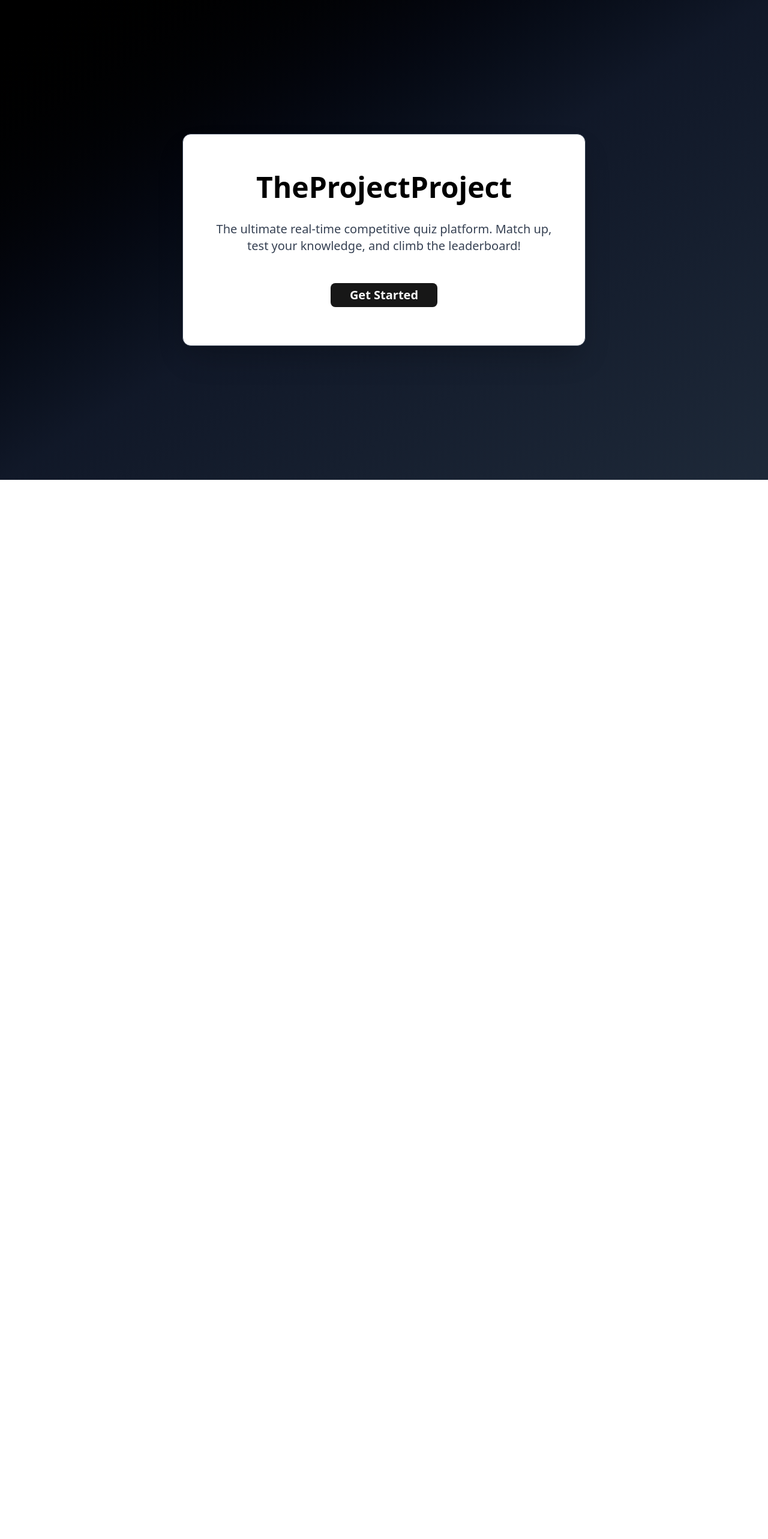
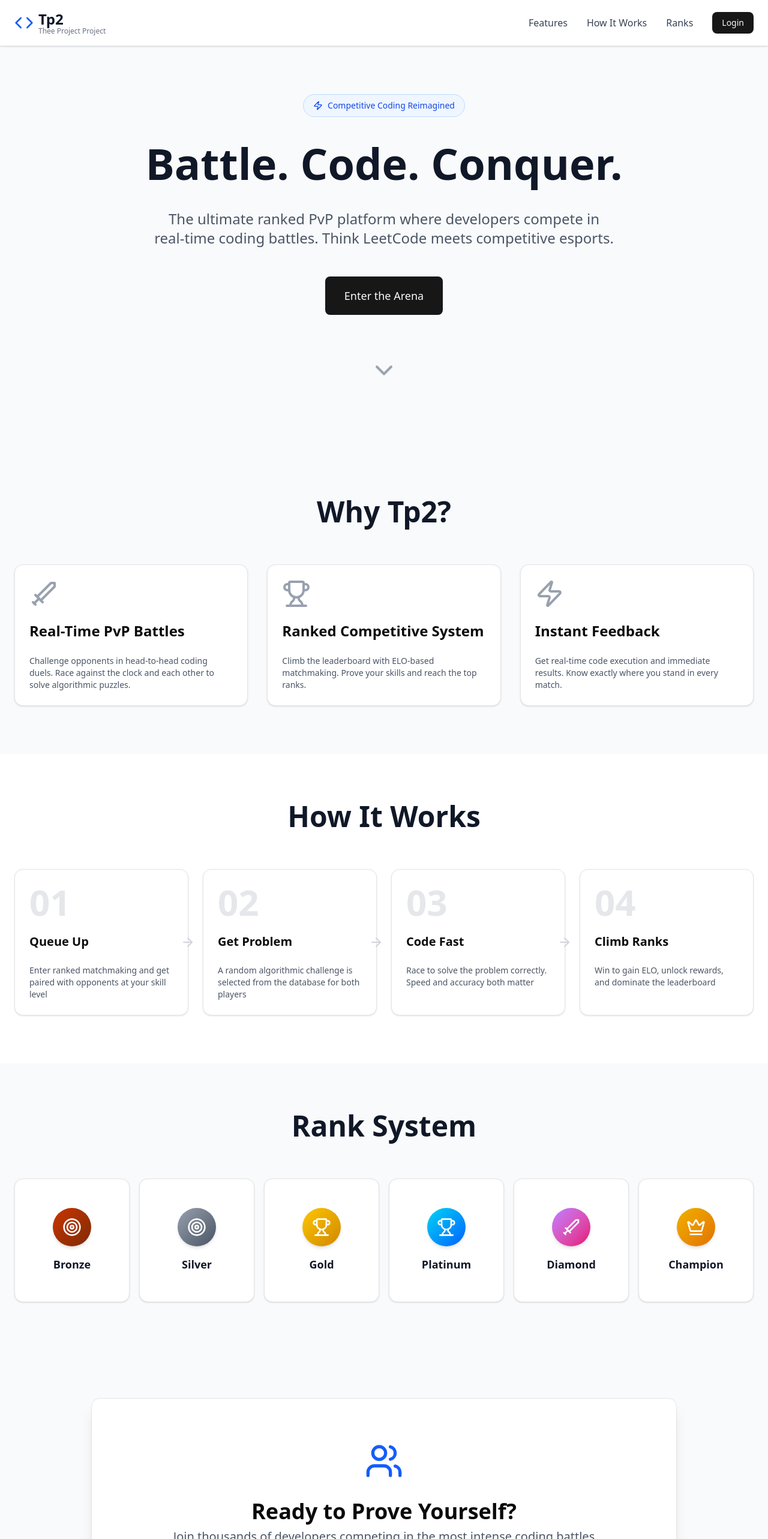
Before and after one commit to CQVan/Tp2, a Next.js app in the folder frontend/: page / in a window 1280 px wide. Shown: the top 2566 px of the page at 60% size. Before the commit the page ends 800 px from the top, so only its background shows below. Built offline with nearby package versions, Linux system fonts and the light colour scheme.

Commit message:
reworked landing page

```diff
--- a/frontend/src/app/page.tsx
+++ b/frontend/src/app/page.tsx
@@ -1,21 +1,251 @@
+"use client"
 
-import { Card } from "@/components/ui/card";
-import { Button } from "@/components/ui/button";
+import React, { useState, useEffect } from 'react';
+import { Sword, Trophy, Zap, Users, Code, Target, ArrowRight, Menu, X, ChevronDown, Crown } from 'lucide-react';
+import { Button } from '@/components/ui/button';
+import { Card, CardContent, CardDescription, CardHeader, CardTitle } from '@/components/ui/card';
 
-export default function Home() {
+export default function Tp2Landing() {
+  const [mobileMenuOpen, setMobileMenuOpen] = useState(false);
+  const [showScrollArrow, setShowScrollArrow] = useState(true);
+
+  useEffect(() => {
+    const handleScroll = () => {
+      setShowScrollArrow(window.scrollY < 100);
+    };
+    window.addEventListener('scroll', handleScroll);
+    return () => window.removeEventListener('scroll', handleScroll);
+  }, []);
+
+  const scrollToFeatures = () => {
+    document.getElementById('features')?.scrollIntoView({ behavior: 'smooth' });
+  };
+
+  const features = [
+    {
+      icon: Sword,
+      title: "Real-Time PvP Battles",
+      description: "Challenge opponents in head-to-head coding duels. Race against the clock and each other to solve algorithmic puzzles."
+    },
+    {
+      icon: Trophy,
+      title: "Ranked Competitive System",
+      description: "Climb the leaderboard with ELO-based matchmaking. Prove your skills and reach the top ranks."
+    },
+    {
+      icon: Zap,
+      title: "Instant Feedback",
+      description: "Get real-time code execution and immediate results. Know exactly where you stand in every match."
+    }
+  ];
+
   return (
-    <div className="min-h-screen flex flex-col items-center justify-center bg-gradient-to-br from-black via-gray-900 to-gray-800 p-8">
-      <Card className="max-w-2xl w-full flex flex-col items-center gap-8 py-16 px-8 bg-white dark:bg-black border border-gray-700 shadow-2xl">
-        <h1 className="text-4xl sm:text-5xl font-extrabold text-center text-black dark:text-white">TheProjectProject</h1>
-        <p className="text-lg sm:text-xl text-center text-gray-700 dark:text-gray-300 max-w-xl">
-          The ultimate real-time competitive quiz platform. Match up, test your knowledge, and climb the leaderboard!
-        </p>
-        <a href="/login" className="w-full flex justify-center">
-          <Button className="mt-4 px-8 py-4 text-xl font-semibold w-full sm:w-auto" size="lg">
-            Get Started
+    <div className="min-h-screen bg-gray-50">
+      {/* Navigation */}
+      <nav className="sticky top-0 z-50 px-6 py-4 bg-white border-b shadow-sm">
+        <div className="max-w-7xl mx-auto flex items-center justify-between">
+          <div className="flex items-center gap-2">
+            <Code className="w-8 h-8 text-blue-600" />
+            <div>
+              <div className="text-2xl font-bold text-gray-900">Tp2</div>
+              <div className="text-xs text-gray-500 -mt-1">Thee Project Project</div>
+            </div>
+          </div>
+
+          <div className="hidden md:flex items-center gap-8">
+            <a href="#features" className="text-gray-700 hover:text-blue-600 transition">Features</a>
+            <a href="#how" className="text-gray-700 hover:text-blue-600 transition">How It Works</a>
+            <a href="#ranks" className="text-gray-700 hover:text-blue-600 transition">Ranks</a>
+            <Button onClick={() => window.location.href = '/login'}>Login</Button>
+          </div>
+
+          <Button
+            variant="ghost"
+            size="icon"
+            className="md:hidden"
+            onClick={() => setMobileMenuOpen(!mobileMenuOpen)}
+          >
+            {mobileMenuOpen ? <X /> : <Menu />}
           </Button>
-        </a>
-      </Card>
+        </div>
+
+        {mobileMenuOpen && (
+          <div className="md:hidden mt-4 pb-4 space-y-4 border-t pt-4">
+            <a href="#features" className="block text-gray-700 hover:text-blue-600">Features</a>
+            <a href="#how" className="block text-gray-700 hover:text-blue-600">How It Works</a>
+            <a href="#ranks" className="block text-gray-700 hover:text-blue-600">Ranks</a>
+            <Button className="w-full" onClick={() => window.location.href = '/login'}>Start Battling</Button>
+          </div>
+        )}
+      </nav>
+
+      {/* Hero Section */}
+      <section className="max-w-7xl mx-auto px-6 py-20">
+        <div className="text-center space-y-8">
+          <div className="inline-flex items-center gap-2 px-4 py-2 bg-blue-50 border border-blue-200 rounded-full text-sm text-blue-700 font-medium">
+            <Zap className="w-4 h-4" />
+            <span>Competitive Coding Reimagined</span>
+          </div>
+
+          <h1 className="text-5xl md:text-7xl font-bold text-gray-900 leading-tight">
+            Battle. Code. Conquer.
+          </h1>
+
+          <p className="text-xl md:text-2xl text-gray-600 max-w-3xl mx-auto">
+            The ultimate ranked PvP platform where developers compete in real-time coding battles.
+            Think LeetCode meets competitive esports.
+          </p>
+
+          <div className="flex flex-col sm:flex-row items-center justify-center gap-4 pt-4">
+            <Button size="lg" className="text-lg py-8 px-8" onClick={() => window.location.href = '/login'}>
+              Enter the Arena
+            </Button>
+          </div>
+
+          {/* Scroll Down Arrow */}
+          <div
+            className={`pt-16 animate-bounce cursor-pointer transition-opacity duration-500 ${showScrollArrow ? 'opacity-100' : 'opacity-0'}`}
+            onClick={scrollToFeatures}
+          >
+            <ChevronDown className="w-12 h-12 mx-auto text-gray-400" />
+          </div>
+        </div>
+      </section>
+
+      {/* Features Section */}
+      <section id="features" className="max-w-7xl mx-auto px-6 py-20">
+        <h2 className="text-4xl md:text-5xl font-bold text-center mb-16 text-gray-900">
+          Why Tp2?
+        </h2>
+
+        <div className="grid md:grid-cols-3 gap-8">
+          {features.map((feature, idx) => (
+            <Card
+              key={idx}
+              className="group transition-all duration-300 hover:shadow-lg hover:border-blue-500 cursor-pointer"
+            >
+              <CardHeader>
+                <feature.icon className="w-12 h-12 mb-4 text-gray-400 group-hover:text-blue-600 transition-colors" />
+                <CardTitle className="text-2xl">{feature.title}</CardTitle>
+              </CardHeader>
+              <CardContent>
+                <CardDescription className="text-gray-600">
+                  {feature.description}
+                </CardDescription>
+              </CardContent>
+            </Card>
+          ))}
+        </div>
+      </section>
+
+      {/* How It Works */}
+      <section id="how" className="bg-white py-20">
+        <div className="max-w-7xl mx-auto px-6">
+          <h2 className="text-4xl md:text-5xl font-bold text-center mb-16 text-gray-900">
+            How It Works
+          </h2>
+
+          <div className="grid md:grid-cols-4 gap-6">
+            {[
+              { num: "01", title: "Queue Up", desc: "Enter ranked matchmaking and get paired with opponents at your skill level" },
+              { num: "02", title: "Get Problem", desc: "A random algorithmic challenge is selected from the database for both players" },
+              { num: "03", title: "Code Fast", desc: "Race to solve the problem correctly. Speed and accuracy both matter" },
+              { num: "04", title: "Climb Ranks", desc: "Win to gain ELO, unlock rewards, and dominate the leaderboard" }
+            ].map((step, idx) => (
+              <Card key={idx} className="relative hover:shadow-lg transition-shadow">
+                <CardHeader>
+                  <div className="text-6xl font-bold text-gray-200 mb-4">{step.num}</div>
+                  <CardTitle className="text-xl">{step.title}</CardTitle>
+                </CardHeader>
+                <CardContent>
+                  <CardDescription className="text-gray-600">
+                    {step.desc}
+                  </CardDescription>
+                </CardContent>
+                {idx < 3 && (
+                  <div className="hidden md:block absolute top-1/2 -right-3 text-gray-300 transform -translate-y-1/2">
+                    <ArrowRight className="w-6 h-6" />
+                  </div>
+                )}
+              </Card>
+            ))}
+          </div>
+        </div>
+      </section>
+
+      {/* Ranks Section */}
+      <section id="ranks" className="max-w-7xl mx-auto px-6 py-20">
+        <h2 className="text-4xl md:text-5xl font-bold text-center mb-16 text-gray-900">
+          Rank System
+        </h2>
+
+        <div className="grid grid-cols-2 md:grid-cols-6 gap-4">
+          {[
+            { name: "Bronze", color: "from-orange-700 to-orange-900", icon: Target },
+            { name: "Silver", color: "from-gray-400 to-gray-600", icon: Target },
+            { name: "Gold", color: "from-yellow-400 to-yellow-600", icon: Trophy },
+            { name: "Platinum", color: "from-cyan-400 to-blue-600", icon: Trophy },
+            { name: "Diamond", color: "from-purple-400 to-pink-600", icon: Sword },
+            { name: "Champion", color: "from-yellow-500 to-amber-600", icon: Crown }
+          ].map((rank, idx) => (
+            <Card
+              key={idx}
+              className="hover:shadow-lg transition-all hover:scale-105 text-center"
+            >
+              <CardContent className="pt-6 pb-6">
+                <div className={`w-16 h-16 mx-auto mb-4 rounded-full bg-gradient-to-br ${rank.color} flex items-center justify-center shadow-md`}>
+                  <rank.icon className="w-8 h-8 text-white" />
+                </div>
+                <div className="font-bold text-lg text-gray-900">{rank.name}</div>
+              </CardContent>
+            </Card>
+          ))}
+        </div>
+      </section>
+
+      {/* CTA Section */}
+      <section className="max-w-5xl mx-auto px-6 py-20">
+        <Card className="shadow-xl">
+          <CardContent className="p-8 md:p-12 text-center flex flex-col items-center gap-8">
+            <Users className="w-16 h-16 text-blue-600" />
+            <div className="flex flex-col gap-2">
+              <CardTitle className="text-3xl md:text-4xl">Ready to Prove Yourself?</CardTitle>
+              <CardDescription className="text-lg md:text-xl text-gray-600">
+                Join thousands of developers competing in the most intense coding battles
+              </CardDescription>
+            </div>
+
+            <div className="w-full max-w-md space-y-4">
+              <Button className="w-full text-xl py-8" onClick={() => window.location.href = '/login'}>
+                Start Your Journey
+              </Button>
+            </div>
+          </CardContent>
+        </Card>
+      </section>
+
+      {/* Footer */}
+      <footer className="border-t bg-white mt-20">
+        <div className="max-w-7xl mx-auto px-6 py-12">
+          <div className="flex flex-col md:flex-row justify-between items-center gap-4">
+            <div className="flex items-center gap-2">
+              <Code className="w-6 h-6 text-blue-600" />
+              <span className="font-bold text-gray-900">Tp2</span>
+              <span className="text-gray-400">•</span>
+              <span className="text-sm text-gray-500">Thee Project Project</span>
+            </div>
+            <div className="flex gap-8 text-sm text-gray-600">
+              <a href="#" className="hover:text-blue-600 transition">About</a>
+              <a href="#" className="hover:text-blue-600 transition">Discord</a>
+              <a href="#" className="hover:text-blue-600 transition">Docs</a>
+              <a href="#" className="hover:text-blue-600 transition">Contact</a>
+            </div>
+          </div>
+          <div className="text-center mt-8 text-sm text-gray-500">
+            © 2025 Tp2. Battle, Code, Conquer.
+          </div>
+        </div>
+      </footer>
     </div>
   );
 }
```
